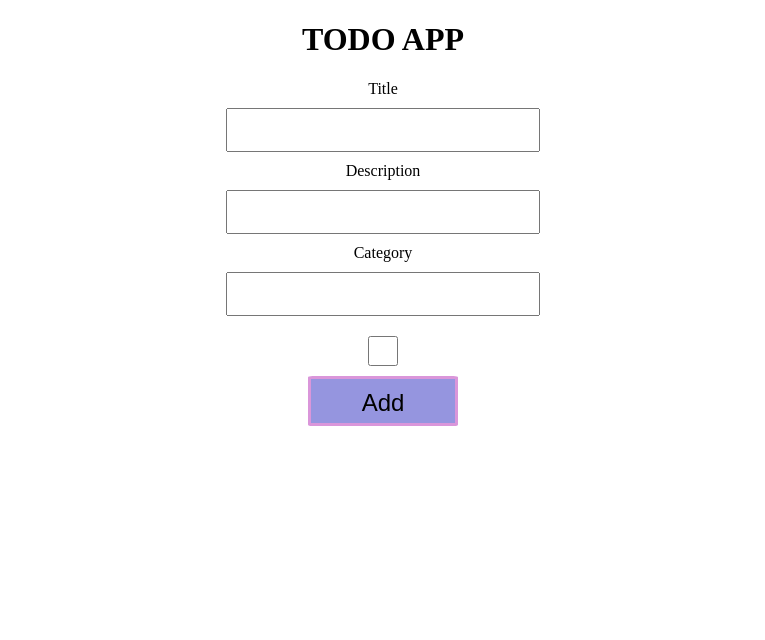
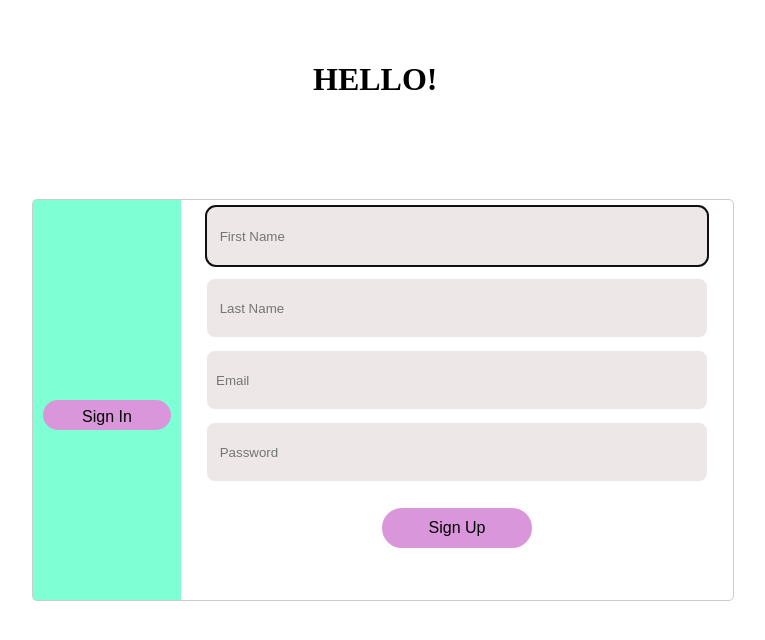
Before and after one commit to genevieveikechukwu/todo-app-client, a React (Create React App) app: page /signup in a window 1280 px wide. Shown: the top 640 px of the page, without its empty margins (257-1022 px from the left). Built offline with nearby package versions, Linux system fonts and the light colour scheme.

Commit message:
Added the styling

```diff
--- a/package.json
+++ b/package.json
@@ -9,6 +9,7 @@
     "axios": "^1.3.5",
     "react": "^18.2.0",
     "react-dom": "^18.2.0",
+    "react-router-dom": "^6.10.0",
     "react-scripts": "5.0.1",
     "sweetalert": "^2.1.2",
     "web-vitals": "^2.1.4"
--- a/src/App.css
+++ b/src/App.css
@@ -1,5 +1,12 @@
 .App {
   text-align: center;
+      border: 1px solid #ccc;
+        border-radius: 5px;
+        position: absolute;
+        top: 50%;
+        left: 50%;
+        transform: translate(-50%, -50%);
+        width: 500px;
 }
 
 .swal-icon {
@@ -39,10 +46,78 @@
 
 button {
   width: 150px;
-  height: 50px;
+  height: 40px;
   padding: 10px;
-  font-size: 1.5em;
+  font-size: 16px;
   border: 3px solid rgb(218, 150, 218);
-  background-color: rgb(149, 149, 223);
-  border-radius: 3%;
+  background-color: rgb(218, 150, 218);
+  border-radius: 30px;
 }
+
+.signup-form{
+  display: flex;
+  height: 50vh;
+
+}
+
+input{
+  border: 2px solid white;
+  border-radius: 10px;
+  background-color: rgb(238, 231, 231);
+}
+.welcome{
+  background-color: aquamarine;
+  padding: 10px;
+}
+
+.welcome button{
+    position: relative;
+    top: 50%;
+    width: 20vw;
+    height: 30px;
+    padding: 5px;
+}
+
+
+.signup-form input{
+
+  position: relative;
+  width:90% ;
+  height: 7vh;
+  margin: 5px;
+
+}
+.signup-form h1{
+  position: absolute;
+  top: -40%;
+  left: 40%
+
+}
+.signup-form :nth-child(5){
+
+  position: relative;
+  top:5%;
+  padding:5px;
+
+}
+.signin{
+  top: 30%;
+}
+.signin-btn{
+  position: relative;
+  top: 40%;
+}
+
+@media only screen and (min-width: 992px) {
+.welcome button {
+    position: relative;
+    top: 50%;
+    width: 10vw;
+    height: 30px;
+    padding: 5px;
+  }
+  /* CSS styles for desktop screens go here */
+  .App{
+    width:700px;
+  }
+}
--- a/src/App.js
+++ b/src/App.js
@@ -1,52 +1,28 @@
-import React, { useState, useEffect } from 'react';
-import Axios from 'axios'
-import swal from 'sweetalert';
-import './App.css';
+import React from "react";
+import {Route, Routes } from "react-router-dom";
+import "./App.css";
+
+
+import Home from "./components/home";
+import Register from "./components/signUp";
+import Login from "./components/signIn";
 
 
 function App() {
-  const [title, setTitle] = useState('')
-  const [description, setDescription] = useState('')
-  const [category, setCategory] = useState('')
-  const [status, setStatus] = useState('')
-  const addTodo = () => {
-    Axios.post('http://localhost:3001/api/todo/add', {
-      title: title,
-      description: description,
-      category: category,
-      status: status
-    }).then(() => {
-      swal("message", "Todo has been added", "success")
-    })
-  }
+  // const user = localStorage.getItem("token")
   return (
-    <div className="App">
-      <h1>TODO APP</h1>
-      <div className='form'>
-        <label htmlFor="title">Title</label>
-        <input type="text" name="todo" id="title" onChange={(e) => {
-          setTitle(e.target.value)
-        }} />
-        <label htmlFor="description">Description</label>
-        <input type="text" name="todo" id="description" onChange={(e) => {
-          setDescription(e.target.value)
-        }} />
-        <label htmlFor="category">Category</label>
-        <input type="text" name="todo" id="category" onChange={(e) => {
-          setCategory(e.target.value)
-        }} />
-        <label>
-          <input type="checkbox" name="subscribe" value="1"
-            onChange={(e) => {
-              setStatus(e.target.value)
-            }} />
-        </label>
+    <>
+      <div className="App">
+        <Routes>
+          <Route path="/" element={<Home/>} />
+          <Route path="/signup" element={<Register/>} />
+          <Route path="/signin" element={<Login/>} />
 
+        </Routes>
+      </div>
 
-        <button type='submit' onClick={addTodo}>Add</button>
-      </div>
-    </div>
-  );
+    </>
+  )
 }
 
 export default App;
--- /dev/null
+++ b/src/components/home.js
@@ -0,0 +1,87 @@
+import React, { useState, useEffect } from "react";
+import Axios from "axios";
+import swal from "sweetalert";
+import "../App.css";
+
+function Home() {
+    const [title, setTitle] = useState("");
+    const [description, setDescription] = useState("");
+    const [category, setCategory] = useState("");
+    const [status, setStatus] = useState("");
+    const [todoList, setTodoList] = useState([]);
+
+    useEffect(() => {
+        Axios.get("https://todo-server-b5mu.onrender.com/api/todo/").then(
+            (response) => {
+                setTodoList(response.data);
+            }
+        );
+    }, []);
+    const addTodo = () => {
+        Axios.post("https://todo-server-b5mu.onrender.com/api/todo/add", {
+            title: title,
+            description: description,
+            category: category,
+            status: status,
+        }).then(() => {
+            swal("message", "Todo has been added", "success");
+        });
+    };
+    return (
+        <div className="App">
+            <h1>TODO APP</h1>
+            <div className="form">
+                <label htmlFor="title">Title</label>
+                <input
+                    type="text"
+                    name="todo"
+                    id="title"
+                    onChange={(e) => {
+                        setTitle(e.target.value);
+                    }}
+                />
+                <label htmlFor="description">Description</label>
+                <input
+                    type="text"
+                    name="todo"
+                    id="description"
+                    onChange={(e) => {
+                        setDescription(e.target.value);
+                    }}
+                />
+                <label htmlFor="category">Category</label>
+                <input
+                    type="text"
+                    name="todo"
+                    id="category"
+                    onChange={(e) => {
+                        setCategory(e.target.value);
+                    }}
+                />
+                <label>
+                    <input
+                        type="checkbox"
+                        name="subscribe"
+                        value="1"
+                        onChange={(e) => {
+                            setStatus(e.target.value);
+                        }}
+                    />
+                </label>
+
+                <button type="submit" onClick={addTodo}>
+                    Add
+                </button>
+                {todoList.map((val) => {
+                    return (
+                        <div className="listItems">
+                            <p className="items">title: {val.title}</p>
+                        </div>
+                    );
+                })}
+            </div>
+        </div>
+    );
+}
+
+export default Home;
--- /dev/null
+++ b/src/components/signIn.js
@@ -0,0 +1,19 @@
+import "../App.css";
+
+function Login() {
+    return (
+        <div className="signup-form">
+            <h1>HELLO! </h1>
+            <div className="welcome">
+                <button type="submit">Sign Up</button>
+            </div>
+            <form action="" method="post">
+                <input type="email" name="email" id="email" placeholder="   Email" className="signin" autoFocus/>
+                <input type="password" name="pwd" id="pwd" placeholder="    Password" className="signin" />
+
+                <button type="submit" className="signin-btn" >Sign In</button>
+            </form>
+        </div>
+    )
+}
+export default Login;
--- /dev/null
+++ b/src/components/signUp.js
@@ -0,0 +1,27 @@
+import "../App.css";
+
+function Register() {
+  return (
+    <div className="signup-form">
+      <h1>HELLO! </h1>
+      <div className="welcome">
+        <button type="submit">Sign In</button>
+      </div>
+      <form action="" method="post">
+        <input
+          type="text"
+          name="fname"
+          id="fname"
+          placeholder="   First Name"
+          autoFocus
+        />
+        <input type="text" name="lname" id="lname" placeholder="   Last Name" />
+        <input type="email" name="email" id="email" placeholder="  Email" />
+        <input type="password" name="pwd" id="pwd" placeholder="   Password" />
+
+        <button type="submit">Sign Up</button>
+      </form>
+    </div>
+  );
+}
+export default Register;
--- a/src/index.js
+++ b/src/index.js
@@ -1,12 +1,22 @@
-import React from 'react';
-import ReactDOM from 'react-dom/client';
-
+import React from "react";
+import { BrowserRouter, Routes, Route} from 'react-router-dom';
+import { createRoot } from 'react-dom/client';
 import App from './App';
 
 
-const root = ReactDOM.createRoot(document.getElementById('root'));
+
+const rootElement = document.getElementById('root');
+const root = createRoot(rootElement);
+
+// 👇️ wrap App in Router
+
 root.render(
-
-  <App />,
-
+    <React.StrictMode>
+      <BrowserRouter>
+        <Routes>
+          <Route path="*" element={<App />}>
+          </Route>
+        </Routes>
+      </BrowserRouter>
+    </React.StrictMode>,
 );
```
Also changed, not shown: 1 other file (tests, documents, lock files or other folders).
